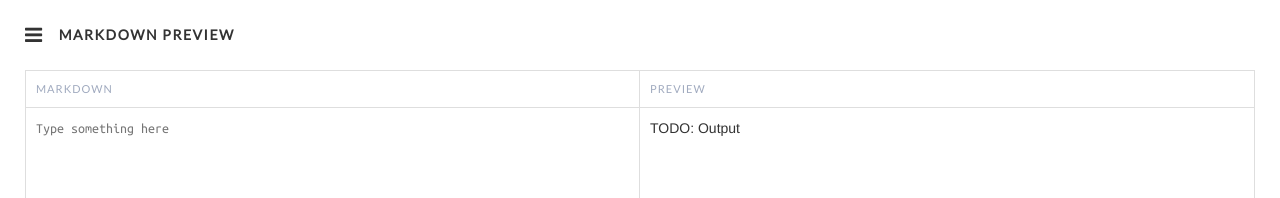
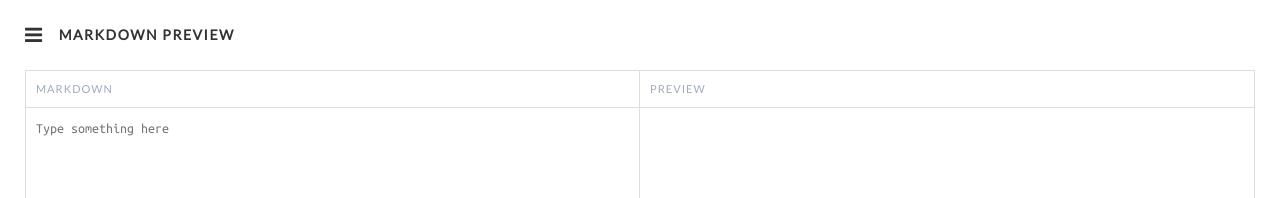
Before and after one commit to wcyjoyce/markdown, a React (Create React App) app: page / in a window 1280 px wide. Shown: the top 198 px of the page. Built offline with nearby package versions, Linux system fonts and the light colour scheme.

Commit message:
passing content into output

```diff
--- a/src/components/app.jsx
+++ b/src/components/app.jsx
@@ -18,7 +18,7 @@ class App extends Component {
         <Header />
         <div className="app">
           <Input content={this.state.content} handleChange={this.updatePreview} />
-          <Output />
+          <Output content={this.state.content} />
         </div>
       </div>
     );
--- a/src/components/output.jsx
+++ b/src/components/output.jsx
@@ -7,8 +7,8 @@ class Output extends Component {
     return (
       <div className="half">
         <Subheader title="preview" />
-        <div className="content">
-          TODO: Output
+        <div className="output content">
+          {this.props.content}
         </div>
       </div>
     );
--- a/src/stylesheets/application.scss
+++ b/src/stylesheets/application.scss
@@ -56,3 +56,7 @@ textarea {
 .input {
   font-family: "Ubuntu Mono", monospace;
 }
+
+.output {
+  font-family: "Helvetica", sans-serif;
+}
```
